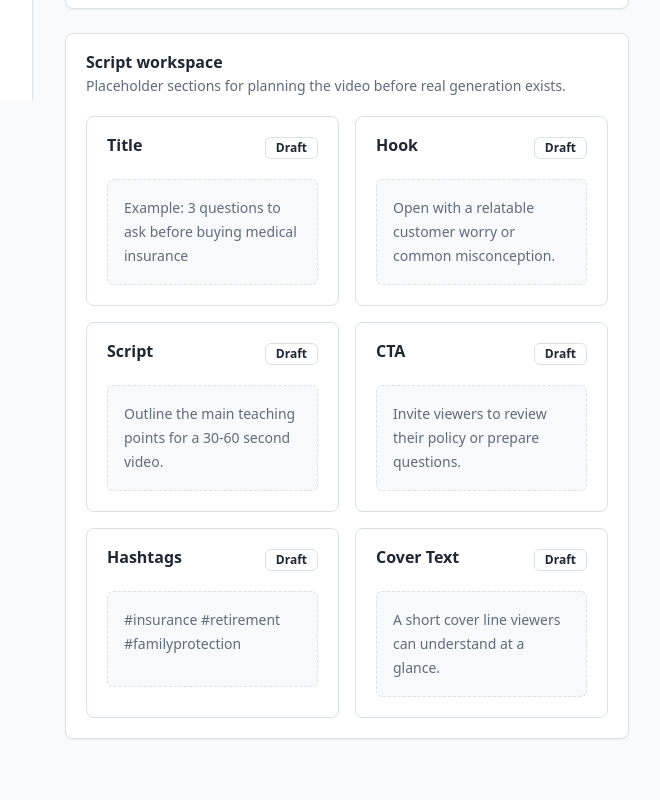
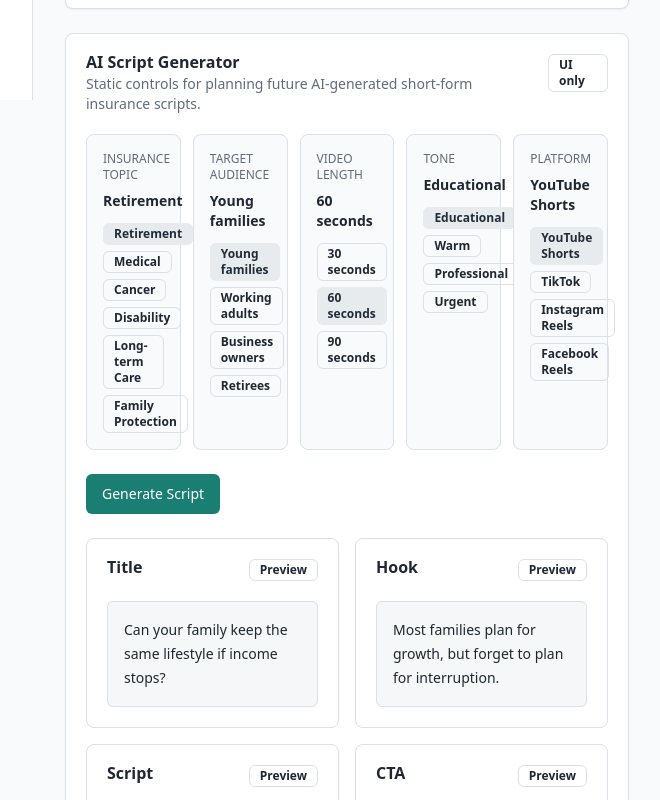
Before and after one commit to sk101049/dailyos, a Next.js app: page /content in a window 1280 px wide. Shown: the part 700-1500 px from the top of the page, without its empty margins (255-915 px from the left). Before the commit the page ends 1463 px from the top, so only its background shows below. Built offline with nearby package versions, Linux system fonts and the light colour scheme.

Commit message:
feat: add script generator UI

```diff
--- a/features/content/content-page.tsx
+++ b/features/content/content-page.tsx
@@ -1,4 +1,5 @@
 import { Badge } from "@/components/ui/badge";
+import { Button } from "@/components/ui/button";
 import {
   Card,
   CardContent,
@@ -61,6 +62,69 @@ const workspaceSections = [
   }
 ];
 
+const generatorControls = [
+  {
+    label: "Insurance topic",
+    value: "Retirement",
+    options: [
+      "Retirement",
+      "Medical",
+      "Cancer",
+      "Disability",
+      "Long-term Care",
+      "Family Protection"
+    ]
+  },
+  {
+    label: "Target audience",
+    value: "Young families",
+    options: ["Young families", "Working adults", "Business owners", "Retirees"]
+  },
+  {
+    label: "Video length",
+    value: "60 seconds",
+    options: ["30 seconds", "60 seconds", "90 seconds"]
+  },
+  {
+    label: "Tone",
+    value: "Educational",
+    options: ["Educational", "Warm", "Professional", "Urgent"]
+  },
+  {
+    label: "Platform",
+    value: "YouTube Shorts",
+    options: ["YouTube Shorts", "TikTok", "Instagram Reels", "Facebook Reels"]
+  }
+];
+
+const generatorPreviews = [
+  {
+    title: "Title",
+    content: "Can your family keep the same lifestyle if income stops?"
+  },
+  {
+    title: "Hook",
+    content: "Most families plan for growth, but forget to plan for interruption."
+  },
+  {
+    title: "Script",
+    content:
+      "Use this short placeholder script to explain one protection gap, one real-life example, and one simple next step."
+  },
+  {
+    title: "CTA",
+    content: "Review your current coverage before the next major family decision."
+  },
+  {
+    title: "Hashtags",
+    content: "#insurance #familyprotection #financialplanning"
+  },
+  {
+    title: "Cover Text",
+    content: "Protect the income your family depends on."
+  }
+];
+
 const assistantSuggestions = [
   "Pick one customer question and turn it into a 30-second answer.",
   "Start with one topic card, then fill the Hook before the full Script.",
@@ -102,6 +166,68 @@ export function ContentPage() {
                     <CardTitle>{topic.title}</CardTitle>
                     <CardDescription>{topic.description}</CardDescription>
                   </CardHeader>
+                </Card>
+              ))}
+            </div>
+          </CardContent>
+        </Card>
+
+        <Card>
+          <CardHeader>
+            <div className="flex flex-col gap-3 sm:flex-row sm:items-start sm:justify-between">
+              <div className="space-y-1">
+                <CardTitle>AI Script Generator</CardTitle>
+                <CardDescription>
+                  Static controls for planning future AI-generated short-form
+                  insurance scripts.
+                </CardDescription>
+              </div>
+              <Badge variant="outline" className="w-fit">
+                UI only
+              </Badge>
+            </div>
+          </CardHeader>
+          <CardContent className="space-y-6">
+            <div className="grid gap-3 md:grid-cols-2 xl:grid-cols-5">
+              {generatorControls.map((control) => (
+                <div
+                  key={control.label}
+                  className="rounded-lg border bg-background p-4"
+                >
+                  <p className="text-xs font-medium uppercase text-muted-foreground">
+                    {control.label}
+                  </p>
+                  <p className="mt-2 text-sm font-semibold">{control.value}</p>
+                  <div className="mt-3 flex flex-wrap gap-1.5">
+                    {control.options.map((option) => (
+                      <Badge
+                        key={option}
+                        variant={option === control.value ? "secondary" : "outline"}
+                      >
+                        {option}
+                      </Badge>
+                    ))}
+                  </div>
+                </div>
+              ))}
+            </div>
+
+            <Button>Generate Script</Button>
+
+            <div className="grid gap-4 lg:grid-cols-2">
+              {generatorPreviews.map((preview) => (
+                <Card key={preview.title} className="shadow-none">
+                  <CardHeader>
+                    <div className="flex items-start justify-between gap-3">
+                      <CardTitle>{preview.title}</CardTitle>
+                      <Badge variant="outline">Preview</Badge>
+                    </div>
+                  </CardHeader>
+                  <CardContent>
+                    <div className="min-h-24 rounded-md border bg-secondary/40 p-4 text-sm leading-6">
+                      {preview.content}
+                    </div>
+                  </CardContent>
                 </Card>
               ))}
             </div>
```
